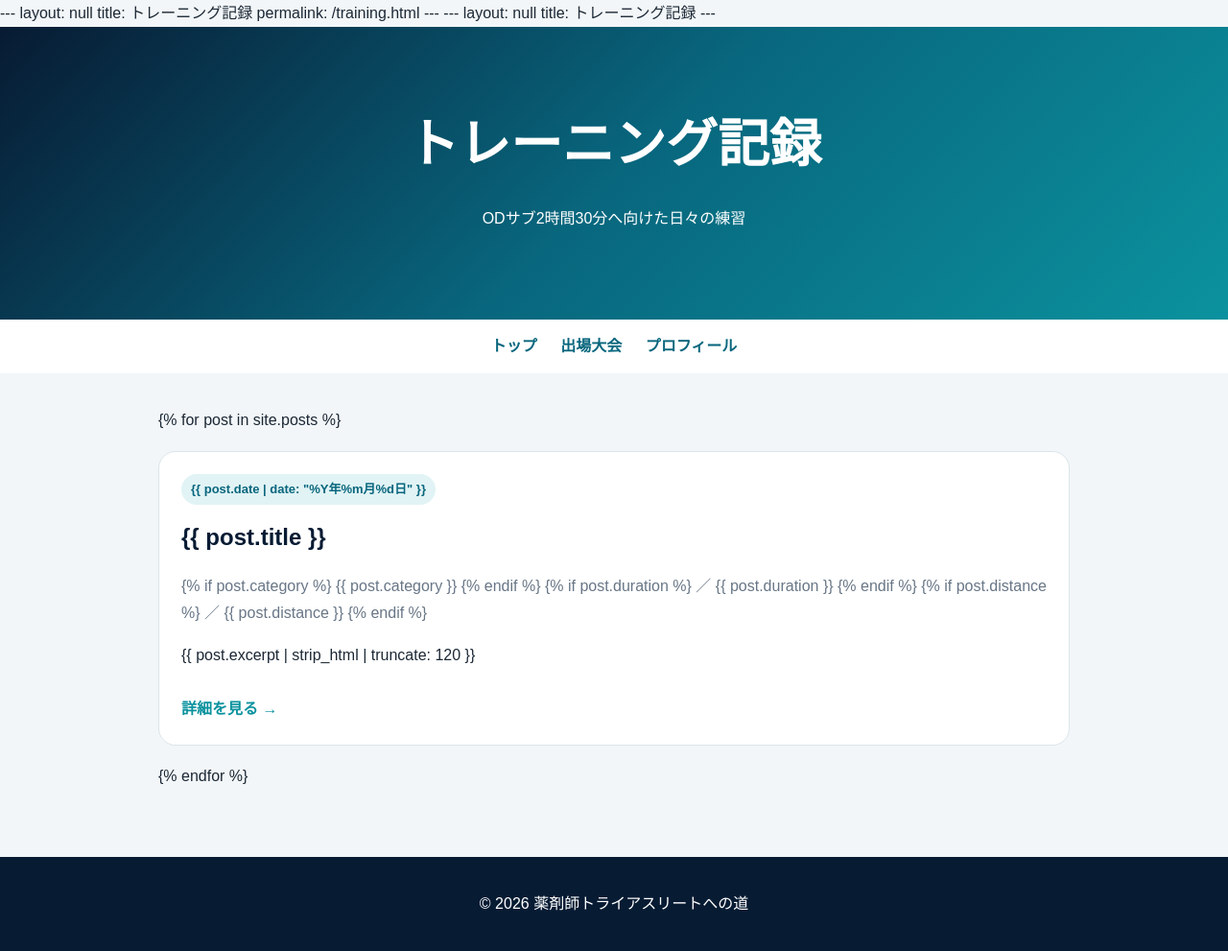
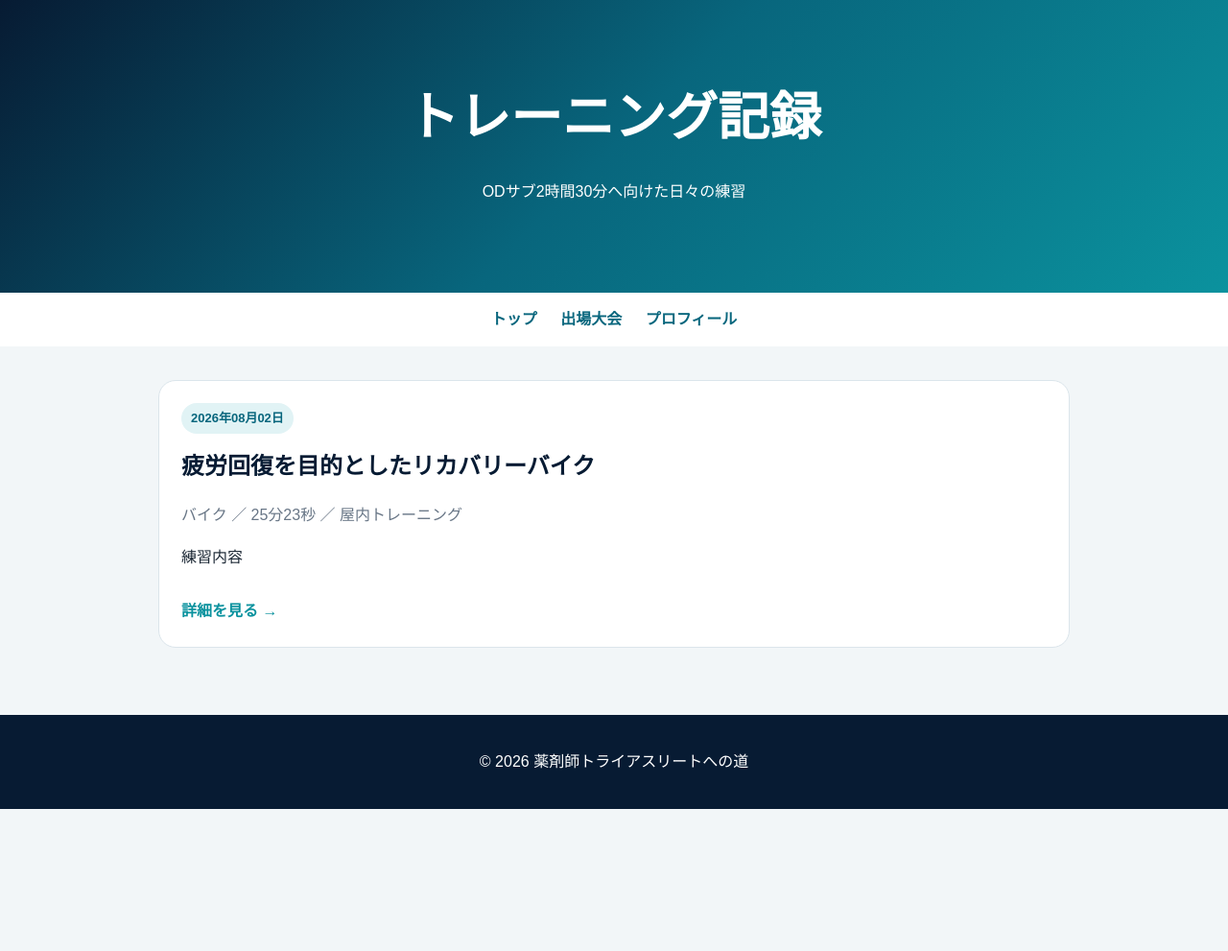
Before and after one commit to DISK1004/disk1004.github.io, a Jekyll site: the page built from training.html, in a window 1280 px wide. Shown: the whole page at 96% size. Built offline with Jekyll 4.4.1, drawn with Linux system fonts in a browser that asks for light colours; after the commit the page ends 900 px from its top, so only the background shows below that.

Commit message:
training.html の更新

```diff
--- a/training.html
+++ b/training.html
@@ -1,15 +1,8 @@
-
 ---
 layout: null
-title: トレーニング記録
+title: "トレーニング記録"
 permalink: /training.html
 ---
-
----
-layout: null
-title: トレーニング記録
----
-
 <!DOCTYPE html>
 <html lang="ja">
 
```
